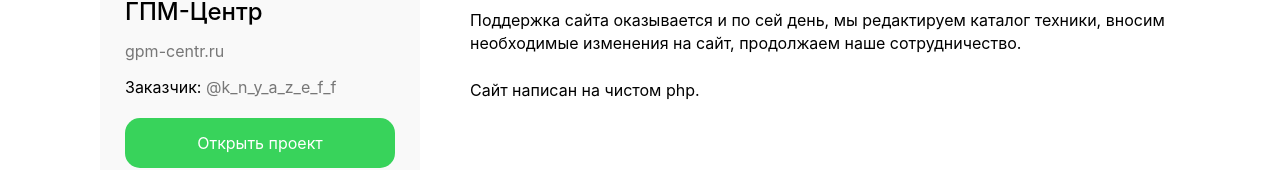
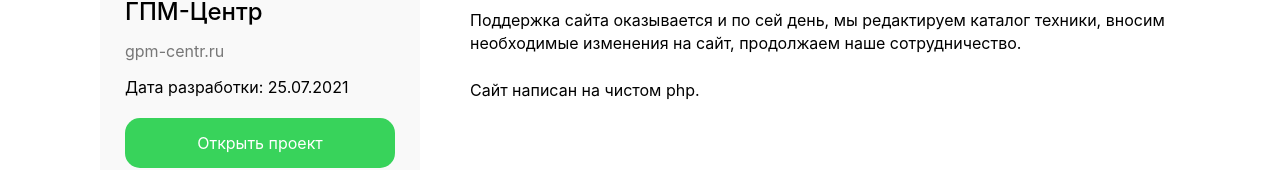
Before and after one commit to catlense/catlense-redesign, a Next.js app: page /portfolio/gpm-centr in a window 1280 px wide. Shown: the part 423-593 px from the top of the page. Built offline with nearby package versions, Linux system fonts and the light colour scheme.

Commit message:
edit detail portfolio

```diff
--- a/components/Portfolio/leftSideBar.tsx
+++ b/components/Portfolio/leftSideBar.tsx
@@ -7,7 +7,7 @@ const LeftSideBar = ({data}:any) => {
       <img src={data?.img} alt="Project logotype" />
       <h2>{data?.subTitle}</h2>
       <a href={`https://${data?.title}`} rel="noreferrer" target="_blank">{data?.title}</a>
-      <p>Заказчик: <a href={data?.customer.href} target="_blank" rel="noreferrer">{data?.customer.text}</a></p>
+      <p>Дата разработки: {data?.date}</p>
       <a style={{color: 'white'}} href={data?.customLink || `https://${data?.title}`} rel="noreferrer" target="_blank"><button style={{background: data?.specColor}}>Открыть проект</button></a>
     </div>
   )
```
